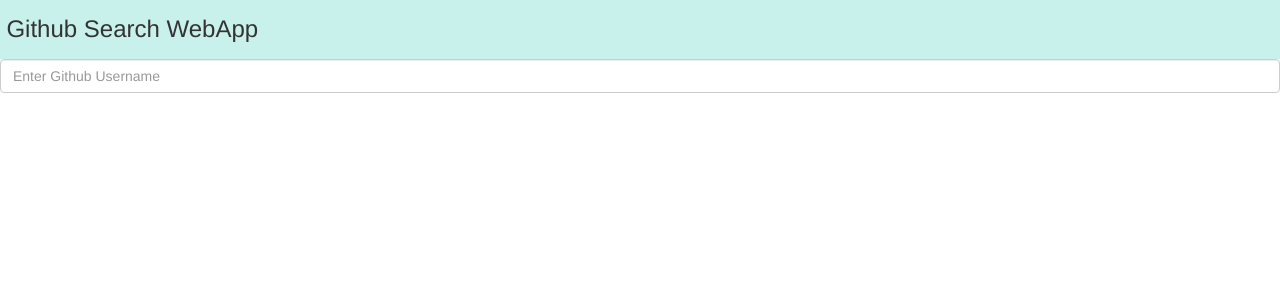
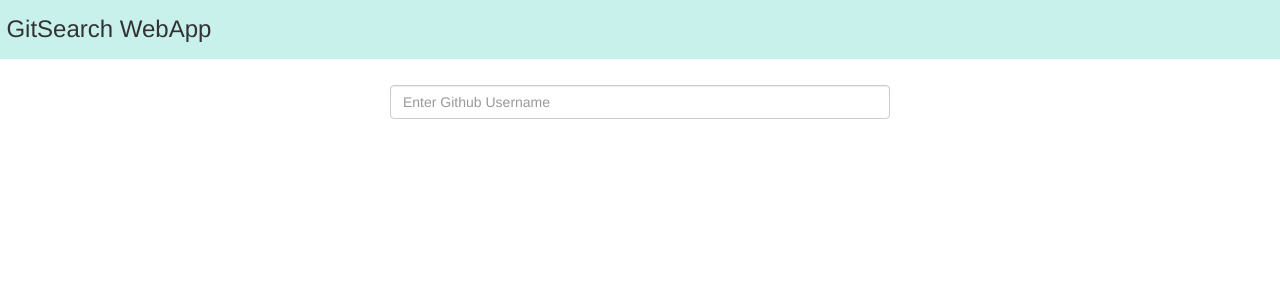
Before and after one commit to ArnoldHenry/Gitsearch, an Angular app: page / in a window 1280 px wide. Shown: the top 300 px of the page. Built offline with nearby package versions, Linux system fonts and the light colour scheme; a web font is replaced by a local one.

Commit message:
styled repo and search bar

```diff
--- a/src/app/components/profile/profile.component.css
+++ b/src/app/components/profile/profile.component.css
@@ -10,3 +10,13 @@
     font-size: 15pt;
     font-weight: bold;
 }
+.label{
+    padding:5px;
+    margin:1%;
+}
+.suname{
+    width:500px;
+    margin-right: auto;
+    margin-left:auto;
+    margin-top:2%;
+}
--- a/src/app/components/profile/profile.component.html
+++ b/src/app/components/profile/profile.component.html
@@ -16,11 +16,11 @@
 <body>
 
 <div class="container-flex titlecont">
-  <h3>Github Search WebApp</h3>
+  <h3>GitSearch WebApp</h3>
 </div>
 <form class="search-form">
   <div class="form-group">
-    <input type="text" placeholder="Enter Github Username" class="form-control" [(ngModel)]="username" name="username" (keyup)="findProfile()">
+    <input type="text" placeholder="Enter Github Username" class="form-control suname" [(ngModel)]="username" name="username" (keyup)="findProfile()">
   </div>
 </form>
 <div *ngIf="profile">
@@ -45,7 +45,7 @@
         </ul>
       </div>
       <div class="col-sm-4">
-        <div>
+
           <p>
             <span class="label label-default">{{profile.followers}} Followers</span>
             <span class="label label-primary">{{profile.following}} following</span>
@@ -53,7 +53,7 @@
             <span class="label label-info">{{profile.public_repos}} public_repos</span>
           </p>
           <p> <a href="profile.html_url" class="btn btn-success btn-sm" target="_blank">View profile on github</a></p>
-        </div>
+
 
 
 
```
